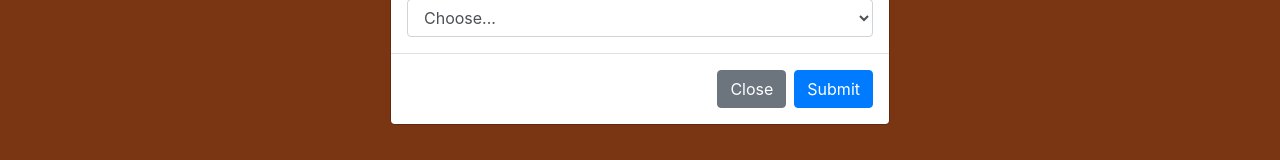
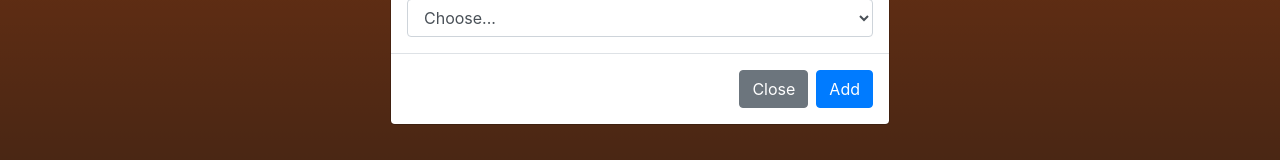
Before and after one commit to Kamlesh-Bishnoi/Task-Manager-frontend, a React (Create React App) app: page / in a window 1280 px wide. Both pictures are taken after a click on the button "+ Add Task". Shown: the part 327-487 px from the top of the page. Built offline with nearby package versions, Linux system fonts and the light colour scheme; no server answers.

Commit message:
creationDate and alert added

```diff
--- a/public/index.html
+++ b/public/index.html
@@ -11,7 +11,7 @@
     />
     <link rel="apple-touch-icon" href="%PUBLIC_URL%/logo192.png" />
     <link rel="stylesheet" href="https://stackpath.bootstrapcdn.com/bootstrap/4.4.1/css/bootstrap.min.css" integrity="sha384-Vkoo8x4CGsO3+Hhxv8T/Q5PaXtkKtu6ug5TOeNV6gBiFeWPGFN9MuhOf23Q9Ifjh" crossorigin="anonymous">
-
+    <link rel="stylesheet" href="https://cdnjs.cloudflare.com/ajax/libs/font-awesome/4.7.0/css/font-awesome.min.css">
 
     <link rel="manifest" href="%PUBLIC_URL%/manifest.json" />
         <title>React App</title>
--- a/src/Header/Header.css
+++ b/src/Header/Header.css
@@ -16,7 +16,7 @@
   }
   .back
   {
-    background-color: rgb(245,107,38);
+    background-image: linear-gradient(to bottom, rgb(245,107,38),  rgb(47,47,43));
     color: rgb(47,47,43) ;
     height: 100vh;
   }
@@ -28,3 +28,10 @@
      border-radius: 5px;
      padding: 10px;
   }
+  .createdate
+  {
+    font-size: 13px;
+    color: grey;
+    text-align: left;
+    font-style: italic;
+  }
--- a/src/Header/Header.js
+++ b/src/Header/Header.js
@@ -23,19 +23,22 @@ class Header extends React.Component {
         })
     }
     handleClose = () => {
+        swal("No Task Added !");
         this.setState({
             show: false,
             setShow: false
         })
     }
 
+
     changeHandler = (e) => {
         this.setState({ [e.target.name]: e.target.value })
     }
     submitHandler = e => {
+
         e.preventDefault();
         console.log(this.state);
-        swal("Task Added Successfully !");
+
         this.setState({
             task: '',
             dueDate: '',
@@ -121,8 +124,8 @@ class Header extends React.Component {
                                 <Button variant="secondary" onClick={this.handleClose}>
                                     Close
                             </Button>
-                                <Button variant="primary" onClick={this.handleClose} type="submit">
-                                    Submit
+                                <Button variant="primary" type="submit">
+                                    Add
                             </Button>
                             </Modal.Footer>
                         </form>
@@ -138,28 +141,33 @@ class Header extends React.Component {
                                             <h5 className="card-title">{item.task}</h5>
                                             <h6 className="card-subtitle mb-2 text-muted">{item.dueDate}</h6>
                                         </div>
+                                        <span className="createdate">&nbsp;<i class="fa fa-clock-o"></i> &nbsp;Task Added on :{item.creationDate} </span>
                                     </div>
                                 ))}
                             </div>
                             <div className="col-md-4 first">
-                            <h3>Important</h3>
+                                <h3>Important</h3>
+
                                 {detail.filter(item => item.category === "Important").map(item => (
                                     <div className="card">
                                         <div className="card-body">
                                             <h5 className="card-title">{item.task}</h5>
                                             <h6 className="card-subtitle mb-2 text-muted">{item.dueDate}</h6>
-                                        </div>
+                                        </div><i class='far fa-clock'></i>
+                                        <span className="createdate">&nbsp;<i class="fa fa-clock-o"></i> &nbsp;Task Added on :{item.creationDate} </span>
                                     </div>
                                 ))}
                             </div>
                             <div className="col-md-4 first">
-                            <h3>Others</h3>
+                                <h3>Others</h3>
+
                                 {detail.filter(item => item.category === "Others").map(item => (
                                     <div className="card">
                                         <div className="card-body">
                                             <h5 className="card-title">{item.task}</h5>
                                             <h6 className="card-subtitle mb-2 text-muted">{item.dueDate}</h6>
                                         </div>
+                                        <span className="createdate">&nbsp;<i class="fa fa-clock-o"></i> &nbsp;Task Added on :{item.creationDate} </span>
                                     </div>
                                 ))}
                             </div>
```
